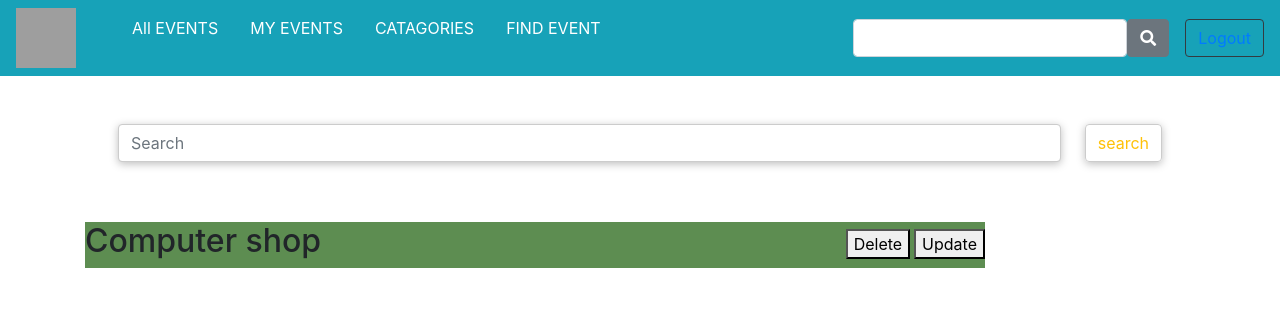
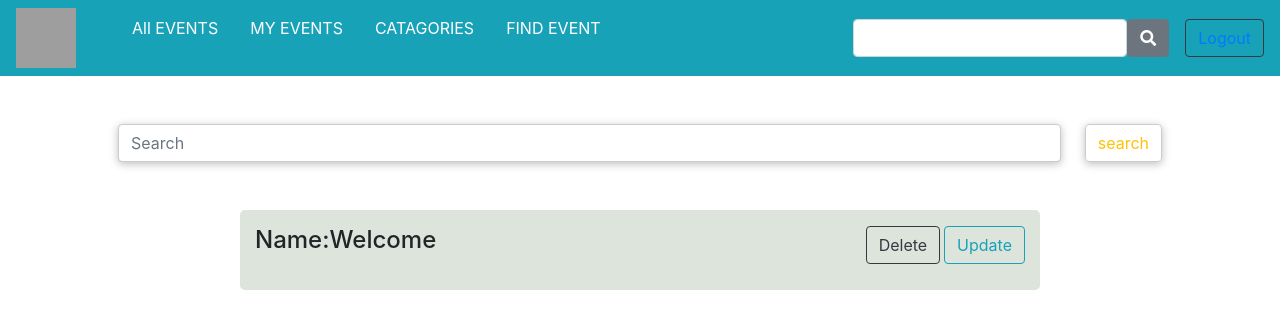
Before and after one commit to pnc-virtual-company/2021-G3-V2-PART1, a Vue app in the folder front/: page /category in a window 1280 px wide. Shown: the top 328 px of the page. Built offline with nearby package versions, Linux system fonts and the light colour scheme; no server answers; grey boxes are pictures that could not be loaded.

Commit message:
#29 update card style

```diff
--- a/front/src/components/categories/cardCategory.vue
+++ b/front/src/components/categories/cardCategory.vue
@@ -2,19 +2,15 @@
     <section>
         <!-- <nav-bar> </nav-bar> -->
         <div class="container">
-            <div class="nameIcon">
-                <div class="name">
-                    <h2>Computer shop</h2>
+                <div class="name mt-3">
+                    <h4> Name:Welcome</h4>
 
                 </div>
-                <div class="icon">
-                    <button class="mr-1">Delete</button>
-                    <button>Update</button>
+                <div class="icon mt-3">
+                    <button class="mr-1 btn btn-outline-dark">Delete</button>
+                    <button class="btn btn-outline-info">Update</button>
 
                 </div>
-            </div>
-
-
         </div>
     </section>
 
@@ -26,16 +22,18 @@ export default {
 }
 </script>
 
-<style>
+<style scoped>
 
-.nameIcon{
+.container{
     display: flex;
-    width: 900px;
+    width: 800px;
+    height: 10vh;
     justify-content: space-between;
-    background: rgb(93, 141, 81);
-    margin-top: 12px;
+    background: rgb(221, 228, 219);
+
+    border-radius: 5px;
 }
-.icon{
+.icon>{
    margin-top: 7px;
 
 }
```
Also changed, not shown: front/src/components/nav/NavBar.vue (+4 -7 lines).
